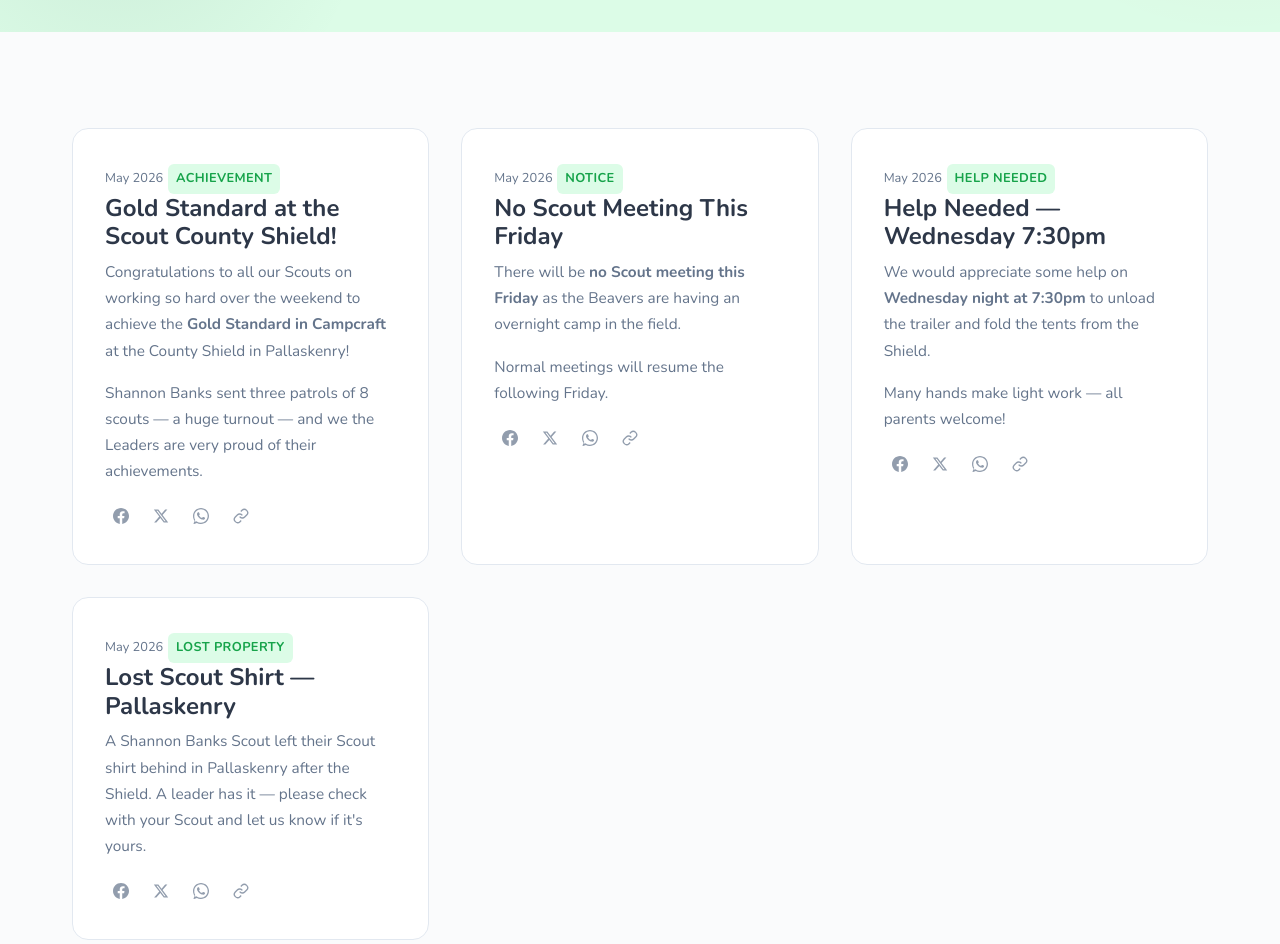
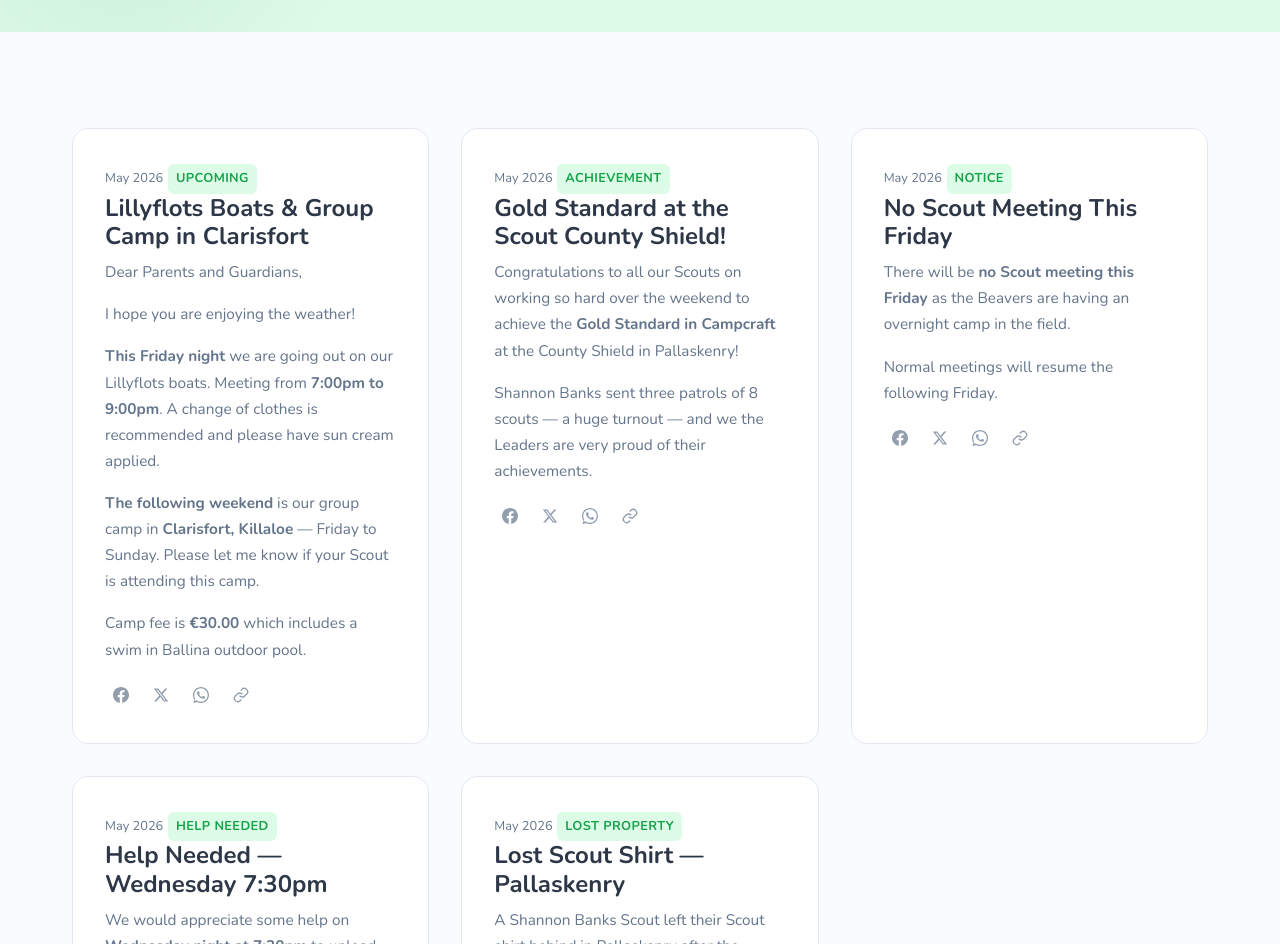
Before and after one commit to shannonbanksscouting/shannonbanksscouting.github.io, a plain HTML site: page announcements-scouts.html in a window 1280 px wide. Shown: the part 440-1384 px from the top of the page. Drawn offline with nearby package versions, Linux system fonts and the light colour scheme.

Commit message:
Add Scouts announcement: Lillyflots boats Friday & Clarisfort group camp

```diff
--- a/announcements-scouts.html
+++ b/announcements-scouts.html
@@ -63,6 +63,25 @@
         <section class="section">
             <div class="container">
                 <div class="card-grid" data-aos="fade-up">
+
+                    <article class="card announcement-card" id="lillyflots-and-group-camp">
+                        <span class="card-date">May 2026</span>
+                        <span class="badge badge--scouts">Upcoming</span>
+                        <h3>Lillyflots Boats &amp; Group Camp in Clarisfort</h3>
+                        <p>Dear Parents and Guardians,</p>
+                        <p>I hope you are enjoying the weather!</p>
+                        <p><strong>This Friday night</strong> we are going out on our Lillyflots boats. Meeting from <strong>7:00pm to 9:00pm</strong>. A change of clothes is recommended and please have sun cream applied.</p>
+                        <p><strong>The following weekend</strong> is our group camp in <strong>Clarisfort, Killaloe</strong> — Friday to Sunday. Please let me know if your Scout is attending this camp.</p>
+                        <p>Camp fee is <strong>&euro;30.00</strong> which includes a swim in Ballina outdoor pool.</p>
+                        <div class="share-actions">
+                            <button class="share-btn share-btn--whatsapp" data-action="share-whatsapp" data-text="Scouts: Lillyflots boats this Friday 7–9pm (bring change of clothes, apply sun cream). Group camp in Clarisfort, Killaloe the following weekend — €30 incl. swim in Ballina pool." aria-label="Share on WhatsApp">
+                                <svg viewBox="0 0 24 24" fill="currentColor"><path d="M17.472 14.382c-.297-.149-1.758-.867-2.03-.967-.273-.099-.471-.148-.67.15-.197.297-.767.966-.94 1.164-.173.199-.347.223-.644.075-.297-.15-1.255-.463-2.39-1.475-.883-.788-1.48-1.761-1.653-2.059-.173-.297-.018-.458.13-.606.134-.133.298-.347.446-.52.149-.174.198-.298.298-.497.099-.198.05-.371-.025-.52-.075-.149-.669-1.612-.916-2.207-.242-.579-.487-.5-.669-.51-.173-.008-.371-.01-.57-.01-.198 0-.52.074-.792.372-.272.297-1.04 1.016-1.04 2.479 0 1.462 1.065 2.875 1.213 3.074.149.198 2.096 3.2 5.077 4.487.709.306 1.262.489 1.694.625.712.227 1.36.195 1.871.118.571-.085 1.758-.719 2.006-1.413.248-.694.248-1.289.173-1.413-.074-.124-.272-.198-.57-.347z"/><path d="M12 0C5.373 0 0 5.373 0 12c0 2.625.846 5.059 2.284 7.034L.789 23.492a.5.5 0 0 0 .612.613l4.458-1.495A11.952 11.952 0 0 0 12 24c6.627 0 12-5.373 12-12S18.627 0 12 0zm0 22c-2.337 0-4.542-.664-6.41-1.813l-.447-.268-2.648.888.888-2.648-.268-.447A9.96 9.96 0 0 1 2 12C2 6.477 6.477 2 12 2s10 4.477 10 10-4.477 10-10 10z"/></svg>
+                            </button>
+                            <button class="share-btn" data-action="copy-link" data-url="https://shannonbanksscouting.github.io/announcements-scouts.html#lillyflots-and-group-camp" aria-label="Copy link">
+                                <svg viewBox="0 0 24 24" fill="none" stroke="currentColor" stroke-width="2"><path d="M10 13a5 5 0 0 0 7.54.54l3-3a5 5 0 0 0-7.07-7.07l-1.72 1.71"/><path d="M14 11a5 5 0 0 0-7.54-.54l-3 3a5 5 0 0 0 7.07 7.07l1.71-1.71"/></svg>
+                            </button>
+                        </div>
+                    </article>
 
                     <article class="card announcement-card" id="shield-gold-standard">
                         <span class="card-date">May 2026</span>
```
